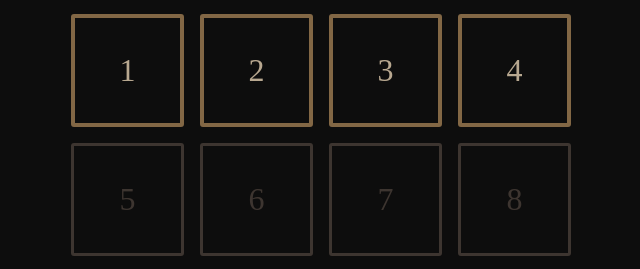
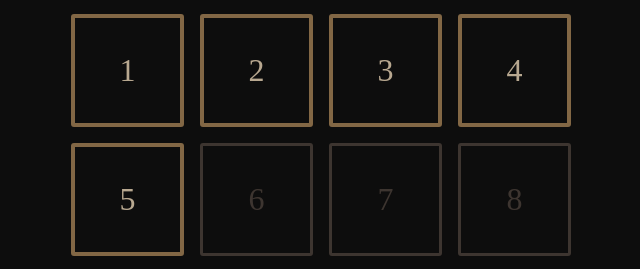
Before and after one commit to lea-ruthensteiner/advent, a plain HTML site: page index.html in a window 1280 px wide. Shown: the part 52-321 px from the top of the page, without its empty margins (319-959 px from the left). Drawn offline with Linux system fonts and the light colour scheme; a web font is replaced by a local one.

Commit message:
day 5
Added missing links for days 5 to 24 in the grid.

```diff
--- a/index.html
+++ b/index.html
@@ -19,7 +19,7 @@
                 <div class="active"><a href="Days/2/2.html">2</a></div>
                 <div class="active"><a href="Days/3/3.html">3</a></div>
                 <div class="active"><a href="Days/4/4.html">4</a></div>
-                <div class="day">5</div>
+                <div class="active"><a href="Days/5/5.html">5</a></div>
                 <div class="day">6</div>
                 <div class="day">7</div>
                 <div class="day">8</div>
```
